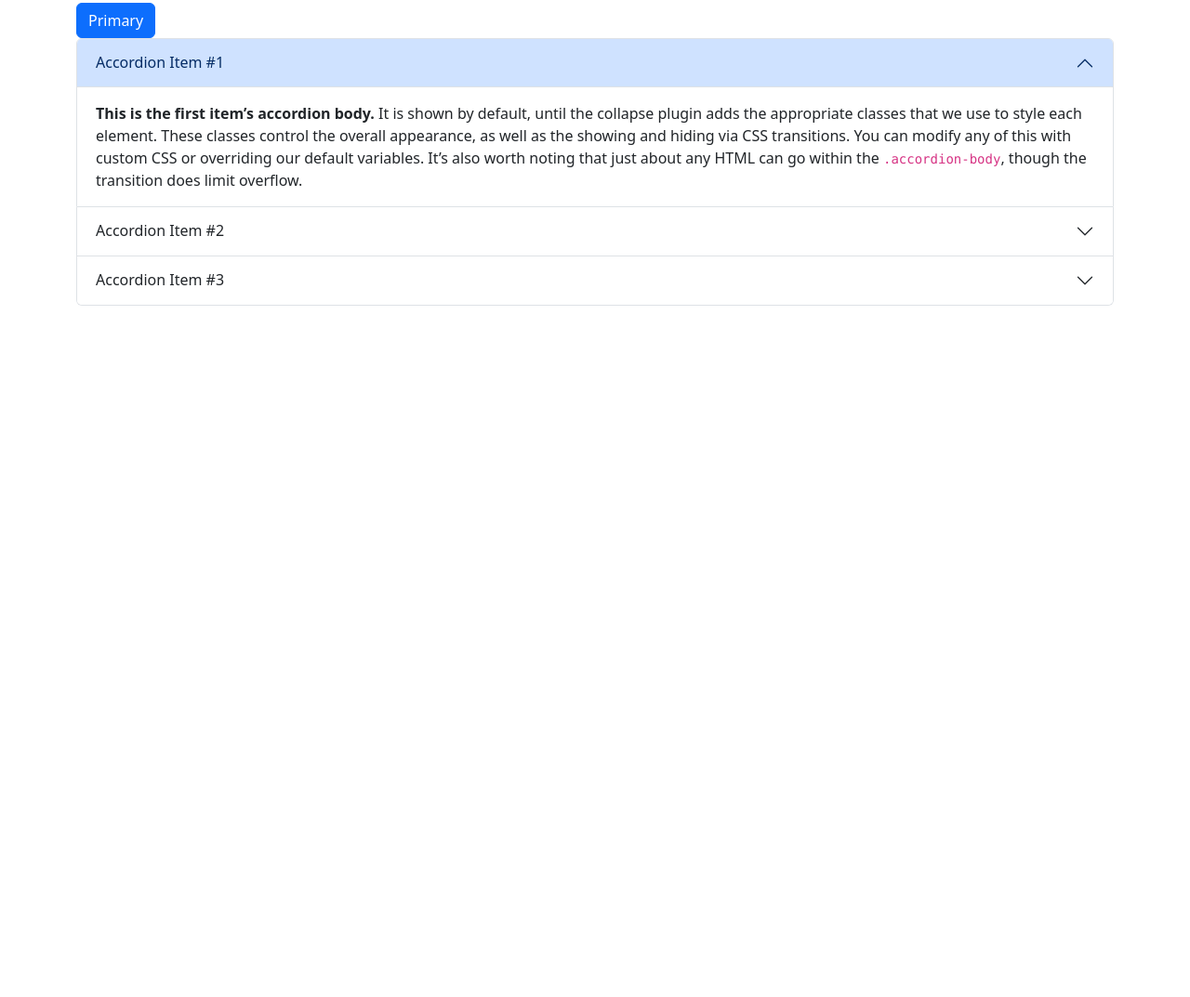
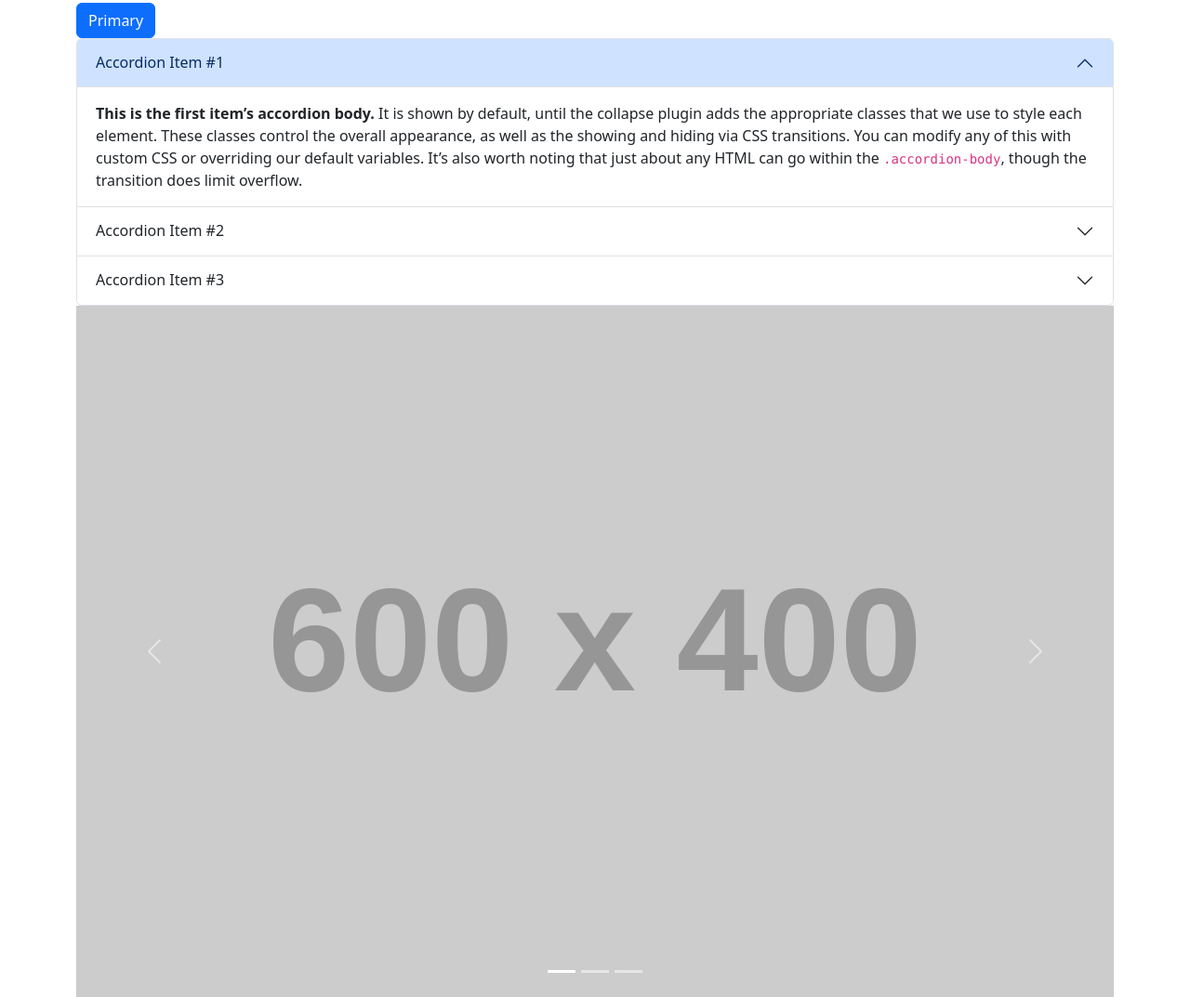
Before and after one commit to ChrisPradoo/BootStrapExamples, a plain HTML site: page index.html in a window 1280 px wide. Shown: the part 53-1126 px from the top of the page at 93% size. Before the commit the page ends 800 px from the top, so only its background shows below. Drawn offline with nearby package versions, Linux system fonts and the light colour scheme; placeholder pictures from the web are drawn by us.

Commit message:
Added Carousel with example placeholders

```diff
--- a/index.html
+++ b/index.html
@@ -11,6 +11,7 @@
         integrity="sha384-FKyoEForCGlyvwx9Hj09JcYn3nv7wiPVlz7YYwJrWVcXK/BmnVDxM+D2scQbITxI" crossorigin="anonymous"
         defer></script>
 </head>
+
 <body class="container">
     <h1>Bootstrap Examples</h1>
     <button type="button" class="btn btn-primary">Primary</button>
@@ -70,6 +71,39 @@
             </div>
         </div>
     </div>
+
+    <!-- https://getbootstrap.com/docs/5.3/components/carousel/#indicators -->
+    <div id="carouselExampleIndicators" class="carousel slide">
+        <div class="carousel-indicators">
+            <button type="button" data-bs-target="#carouselExampleIndicators" data-bs-slide-to="0" class="active"
+                aria-current="true" aria-label="Slide 1"></button>
+            <button type="button" data-bs-target="#carouselExampleIndicators" data-bs-slide-to="1"
+                aria-label="Slide 2"></button>
+            <button type="button" data-bs-target="#carouselExampleIndicators" data-bs-slide-to="2"
+                aria-label="Slide 3"></button>
+        </div>
+        <div class="carousel-inner">
+            <div class="carousel-item active">
+                <img src="https://placehold.co/600x400" class="d-block w-100" alt="...">
+            </div>
+            <div class="carousel-item">
+                <img src="https://placehold.co/600x400" class="d-block w-100" alt="...">
+            </div>
+            <div class="carousel-item">
+                <img src="https://placehold.co/600x400" class="d-block w-100" alt="...">
+            </div>
+        </div>
+        <button class="carousel-control-prev" type="button" data-bs-target="#carouselExampleIndicators"
+            data-bs-slide="prev">
+            <span class="carousel-control-prev-icon" aria-hidden="true"></span>
+            <span class="visually-hidden">Previous</span>
+        </button>
+        <button class="carousel-control-next" type="button" data-bs-target="#carouselExampleIndicators"
+            data-bs-slide="next">
+            <span class="carousel-control-next-icon" aria-hidden="true"></span>
+            <span class="visually-hidden">Next</span>
+        </button>
+    </div>
 </body>
 
 </html>
```
